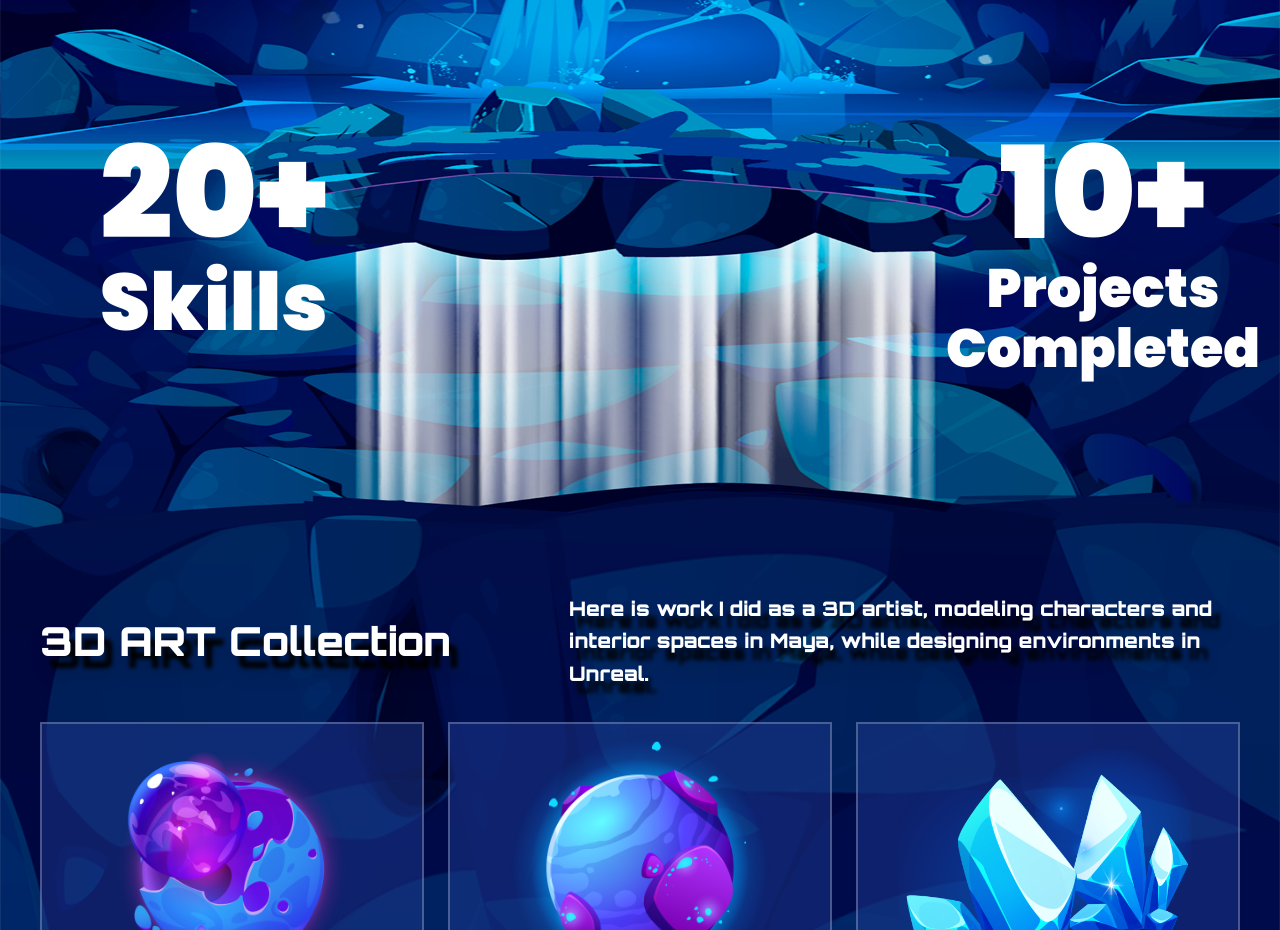
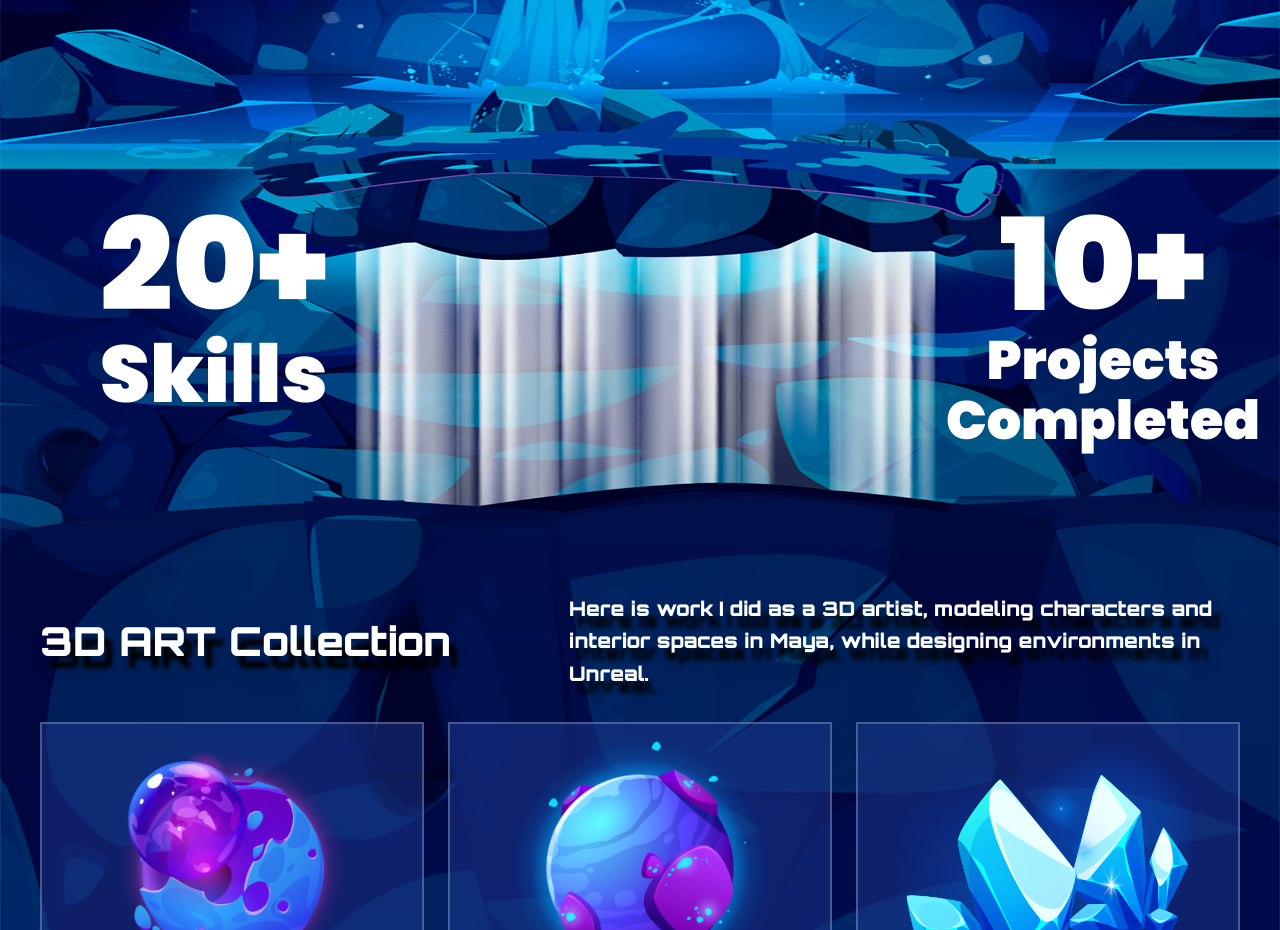
Before and after one commit to the-True-Blue/ocean, a React (Vite) app: page / in a window 1280 px wide. Shown: the part 4120-5050 px from the top of the page. Built offline with nearby package versions, Linux system fonts and the light colour scheme; a web font is replaced by a local one.

Commit message:
Update Waterfall.jsx

```diff
--- a/src/components/waterfall/Waterfall.jsx
+++ b/src/components/waterfall/Waterfall.jsx
@@ -42,7 +42,7 @@ const Waterfall = () => {
 
       <div
         ref={textRef}
-        className="relative w-full max-w-[1359px] mb-38 hidden md:block mx-auto opacity-0 transition-opacity duration-1000 ease-in-out fade-in"
+        className="relative w-full max-w-[1359px] xl:mb-20 mb-10 hidden md:block mx-auto opacity-0 transition-opacity duration-1000 ease-in-out fade-in"
       >
         <div className="text-white flex flex-col gap-0 md:gap-0 md:flex-row justify-between font-poppins font-[900]">
           <div className="flex flex-col items-center lg:pl-25 md:pl-5">
```
